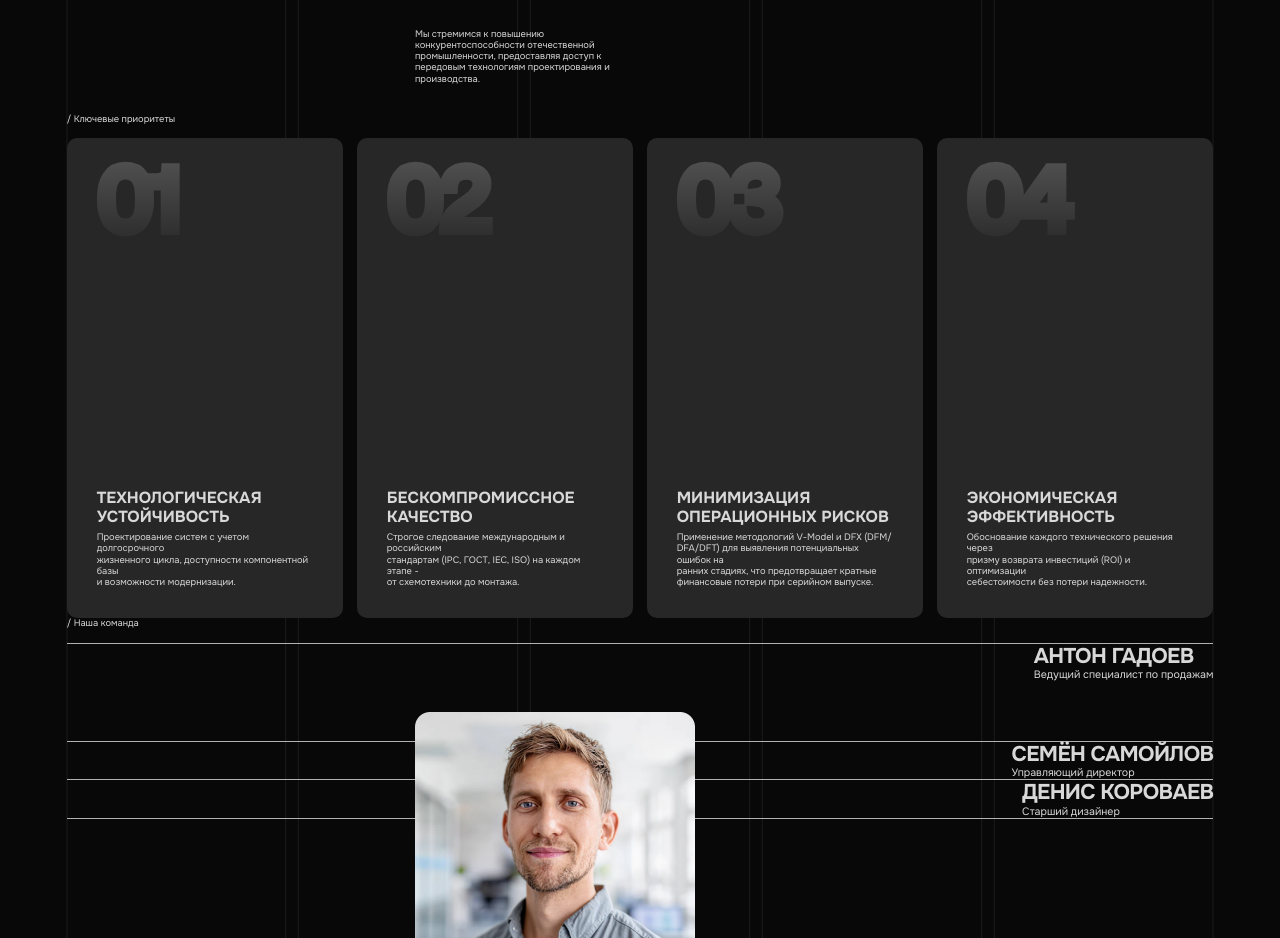
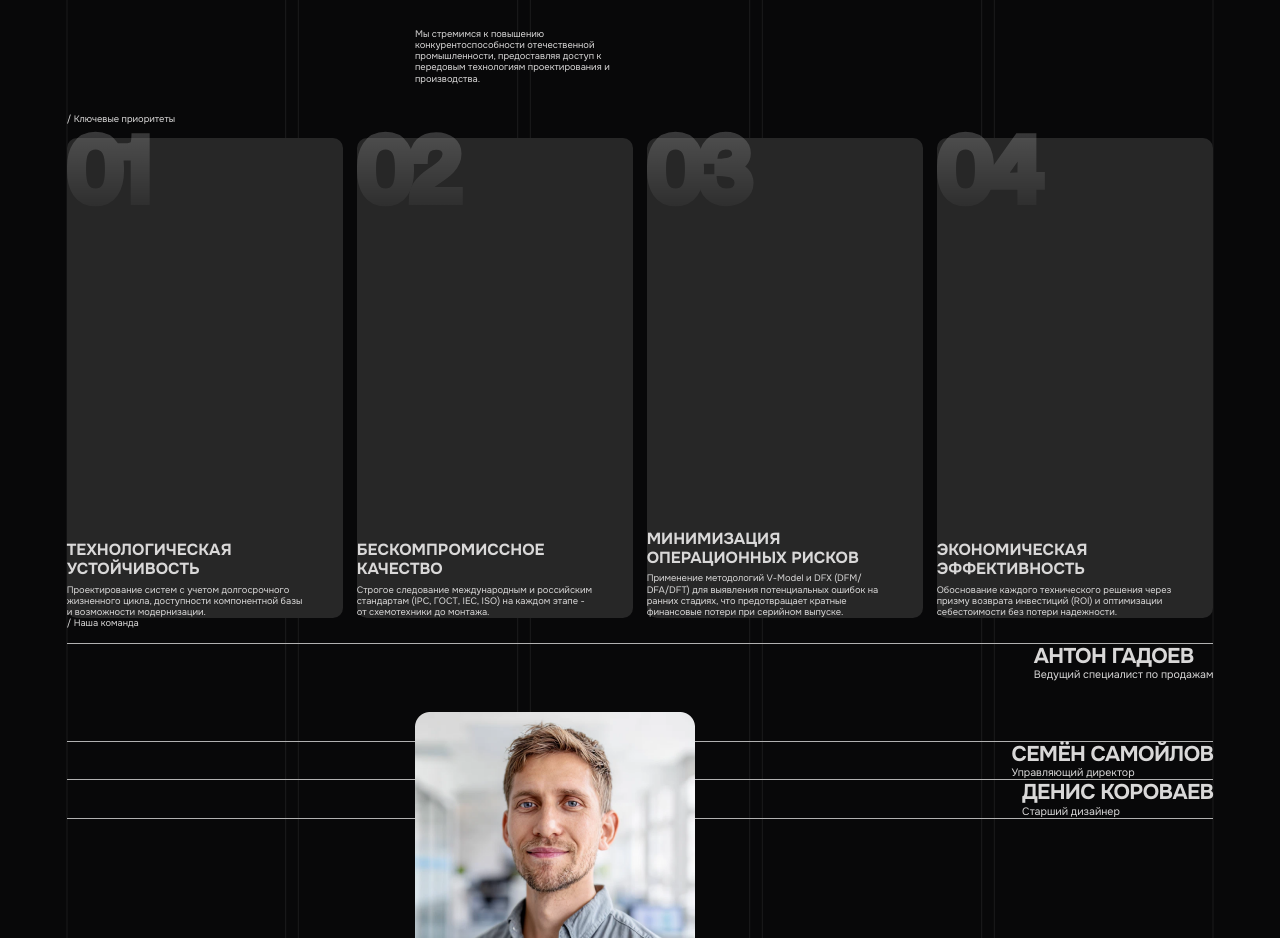
Before and after one commit to matilda081133-sketch/teh, a React (Vite) app: page /about in a window 1280 px wide. Shown: the part 1460-2398 px from the top of the page. Built offline with nearby package versions, Linux system fonts and the light colour scheme.

Commit message:
fix: restore scalable vw padding for priority cards to prevent premature text wrapping on smaller screens

```diff
--- a/src/components/AboutSection4.module.css
+++ b/src/components/AboutSection4.module.css
@@ -160,7 +160,7 @@
   flex-direction: column;
   align-items: flex-start;
   justify-content: space-between;
-  padding: 30px;
+  padding: var(--padding-30);
   box-sizing: border-box;
   min-width: var(--min-w-311);
   max-width: var(--max-w-415);
```
